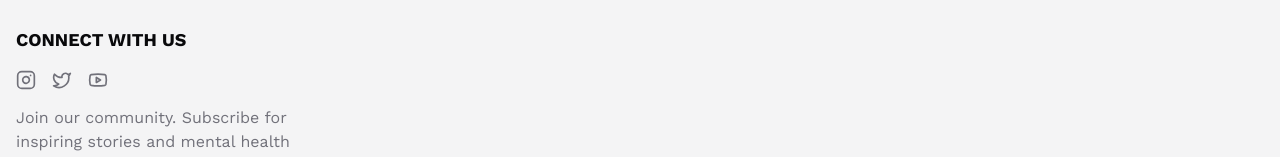
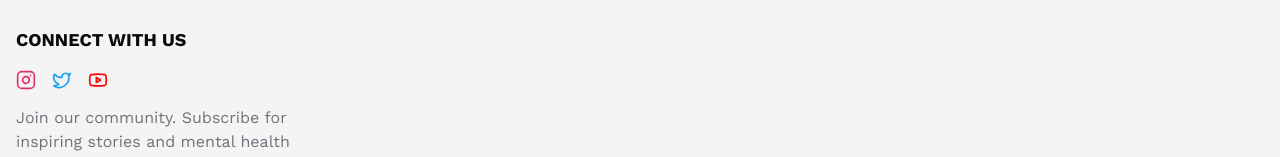
Before and after one commit to ochudi/luv-site, a Next.js app: page / in a window 1280 px wide. Shown: the part 2546-2703 px from the top of the page. Built offline with nearby package versions, Linux system fonts and the light colour scheme.

Commit message:
Add client changes

```diff
--- a/components/footer.tsx
+++ b/components/footer.tsx
@@ -1,3 +1,5 @@
+"use client";
+
 import Link from "next/link";
 import { Facebook, Instagram, Linkedin, Twitter, Youtube } from "lucide-react";
 
@@ -30,9 +32,9 @@ export default function Footer() {
   ];
 
   const socialLinks = [
-    { href: "https://www.instagram.com/life_upside_view/", label: "Instagram", icon: Instagram },
-    { href: "https://x.com/lifeUpsideView", label: "X (Formerly Twitter)", icon: Twitter },
-    { href: "https://youtube.com/@life_upside_view", label: "YouTube", icon: Youtube },
+    { href: "https://www.instagram.com/life_upside_view/", label: "Instagram", icon: Instagram, color: "#E1306C", hover: "#B22556" },
+    { href: "https://x.com/lifeUpsideView", label: "X (Formerly Twitter)", icon: Twitter, color: "#1DA1F2", hover: "#1877C9" },
+    { href: "https://youtube.com/@life_upside_view", label: "YouTube", icon: Youtube, color: "#FF0000", hover: "#B20000" },
   ];
 
   return (
@@ -70,16 +72,24 @@ export default function Footer() {
           <div>
             <h3 className="text-lg font-bold mb-4">CONNECT WITH US</h3>
             <div className="flex space-x-4 mb-4">
-              {socialLinks.map(({ href, label, icon: Icon }) => (
+              {socialLinks.map(({ href, label, icon: Icon, color, hover }) => (
                 <Link
                   key={label}
                   href={href}
                   target="_blank"
                   rel="noopener noreferrer"
-                  className="text-muted-foreground hover:text-foreground transition-colors"
+                  className="group transition-colors"
                   aria-label={label}
                 >
-                  <Icon className="h-5 w-5" />
+                  <Icon
+                    className="h-5 w-5 transition-colors"
+                    style={{ color }}
+                  />
+                  <style jsx>{`
+                    .group:hover .h-5 {
+                      color: ${hover} !important;
+                    }
+                  `}</style>
                 </Link>
               ))}
             </div>
```
